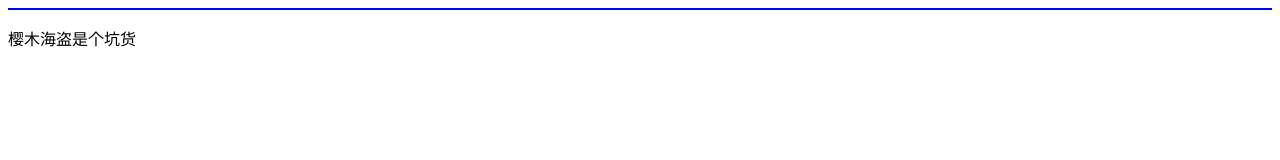
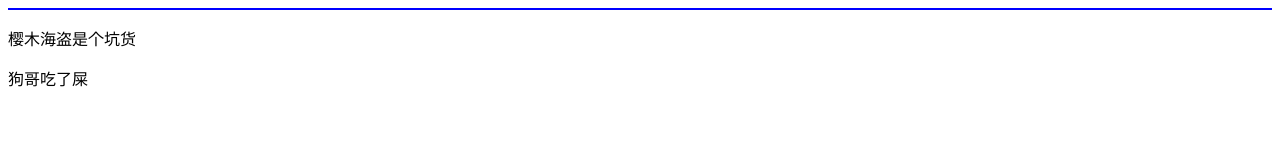
Before and after one commit to qikefeng/Test, a plain HTML site: page index.html in a window 1280 px wide. Drawn offline with Linux system fonts and the light colour scheme.

Commit message:
狗哥吃屎

```diff
--- a/index.html
+++ b/index.html
@@ -11,6 +11,7 @@
 
     <div class="box"></div>
     <p class="tips">樱木海盗是个坑货</p>
+    <p>狗哥吃了屎</p>
 
     <script src="./js/index.js"></script>
 </body>
```
